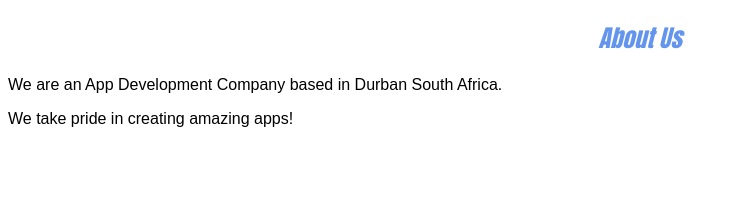
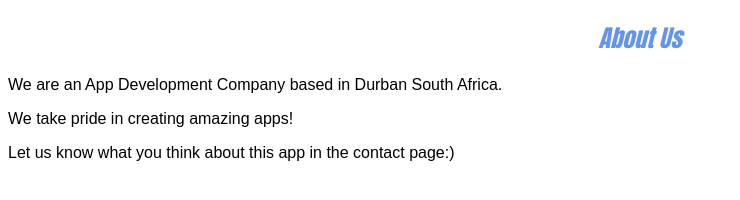
Before and after one commit to Banele616/SuperheroApp, a plain HTML site: page about.html in a window 1280 px wide. Shown: the whole page, without its empty margins (0-740 px from the left). Drawn offline with Linux system fonts and the light colour scheme.

Commit message:
added a paragraph

```diff
--- a/about.html
+++ b/about.html
@@ -7,6 +7,7 @@
         <h2>About Us</h2>
         <p>We are an App Development Company based in Durban South Africa.</p>
         <p>We take pride in creating amazing apps!</p>
+        <p>Let us know what you think about this app in the contact page:)</p>
 
     </body>
 </html>
```
